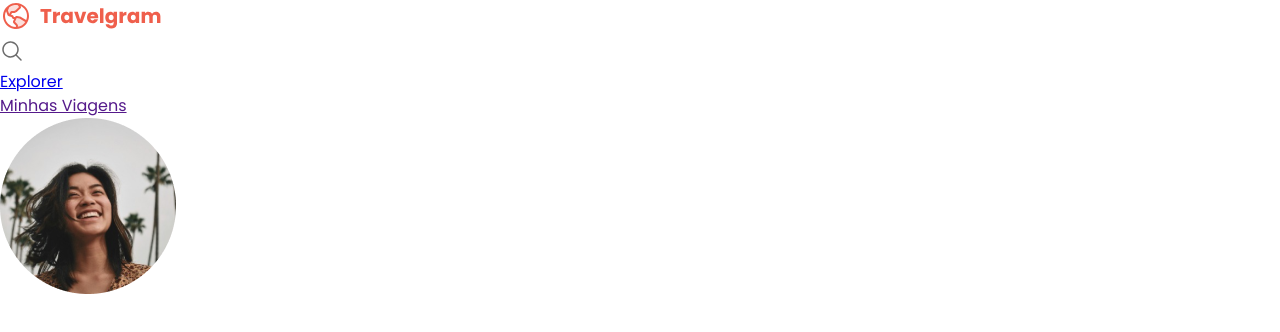
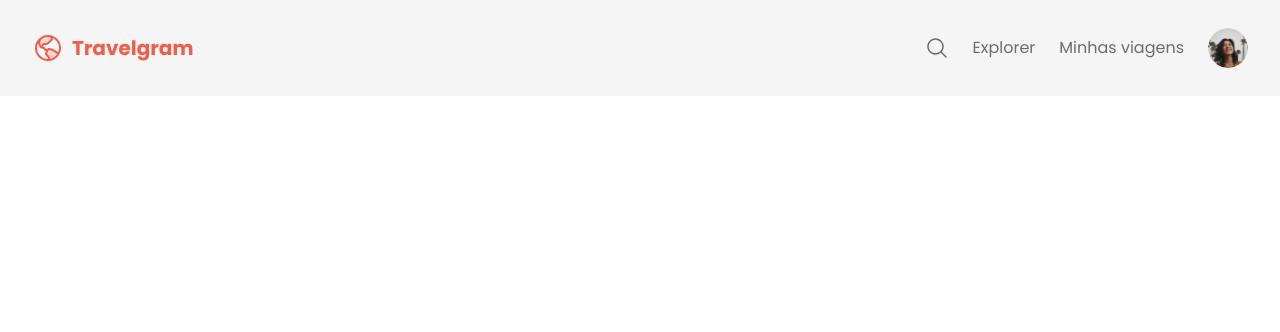
Before and after one commit to taliaduarte/projeto03-travelgram, a plain HTML site: page index.html in a window 1280 px wide. Drawn offline with Linux system fonts and the light colour scheme.

Commit message:
done navigation

```diff
--- a/index.html
+++ b/index.html
@@ -13,7 +13,8 @@
     <link href="https://fonts.googleapis.com/css2?family=Poppins:ital,wght@0,400;0,700;1,100&display=swap" rel="stylesheet">
 </head>
 <body>
-    <nav>
+    <div class="bg-surface-color">
+        <nav class="container">
             <a href="#" id="logo">
                 <img src="assets/Logo.svg" alt="logomarca">
             </a>
@@ -21,16 +22,17 @@
             <ul>
                 <li>
                     <a href="#">
-                    <img src="assets/icons/MagnifyingGlass.svg" alt="ícone de lupa">
+                        <img src ="assets/icons/MagnifyingGlass.svg" alt="ícone de lupa">
                     </a>
                 </li>
                 <li><a href="#">Explorer</a></li>
-            <li><a href="">Minhas Viagens</a></li>
+                <li><a href="">Minhas viagens</a></li>
                 <li><a href="">
                     <img src="assets/Profile pic.png" alt="Imagem de Isabela Torres">
                 </a>
             </li>
             </ul>
         </nav>
+    </div>
 </body>
 </html>
--- a/styless/global.css
+++ b/styless/global.css
@@ -25,3 +25,23 @@ body {
     color: var(--text-color-secondary);
     background-color: var(--background-color);
 }
+
+a {
+    text-decoration: none;
+    color: inherit;
+}
+
+a:hover {
+    color: var(--brand-color);
+}
+
+.container {
+    padding-inline: 32px;
+    max-width: 1280px;
+    margin-inline: auto;
+}
+
+.bg-surface-color {
+    background-color: var(--surface-color);
+
+}
--- a/styless/index.css
+++ b/styless/index.css
@@ -1 +1,2 @@
 @import url(global.css);
+@import url(nav.css);
--- /dev/null
+++ b/styless/nav.css
@@ -0,0 +1,24 @@
+nav {
+    display: flex;
+    justify-content: space-between;
+    align-items: center;
+
+    line-height: 0;
+    padding-block: 20px;
+}
+
+nav ul {
+    list-style: none;
+    display: flex;
+    align-items: center;
+    gap: 24px ;
+
+    padding-block: 8px;
+}
+
+nav ul li:last-child img {
+    width: 40px;
+    height: 40px;
+    object-fit: cover; /*cobrir todo espaço de 40/40*/
+    border-radius: 50%;
+}
```
Lines whose indentation alone changed are shown as unchanged.
